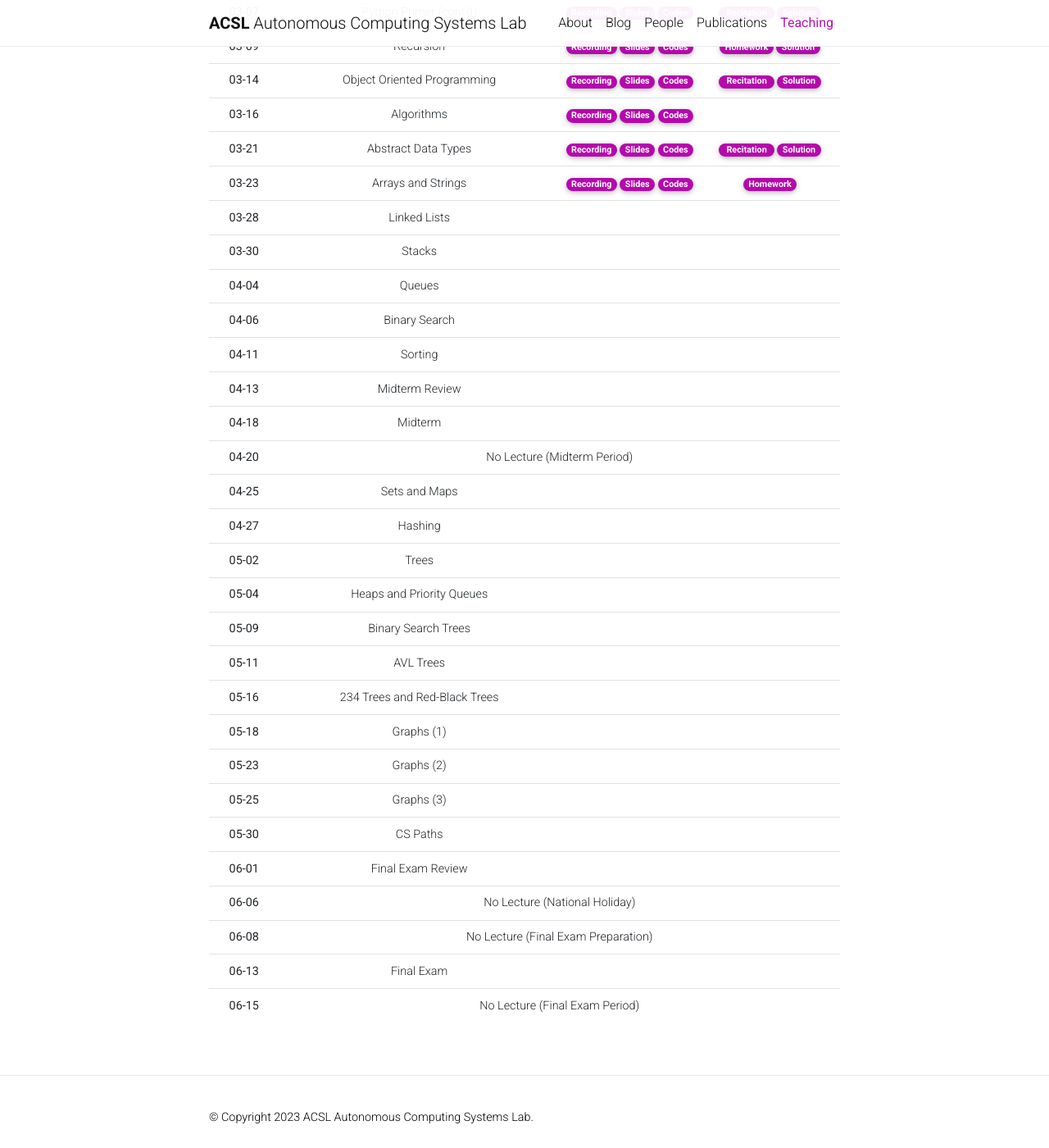
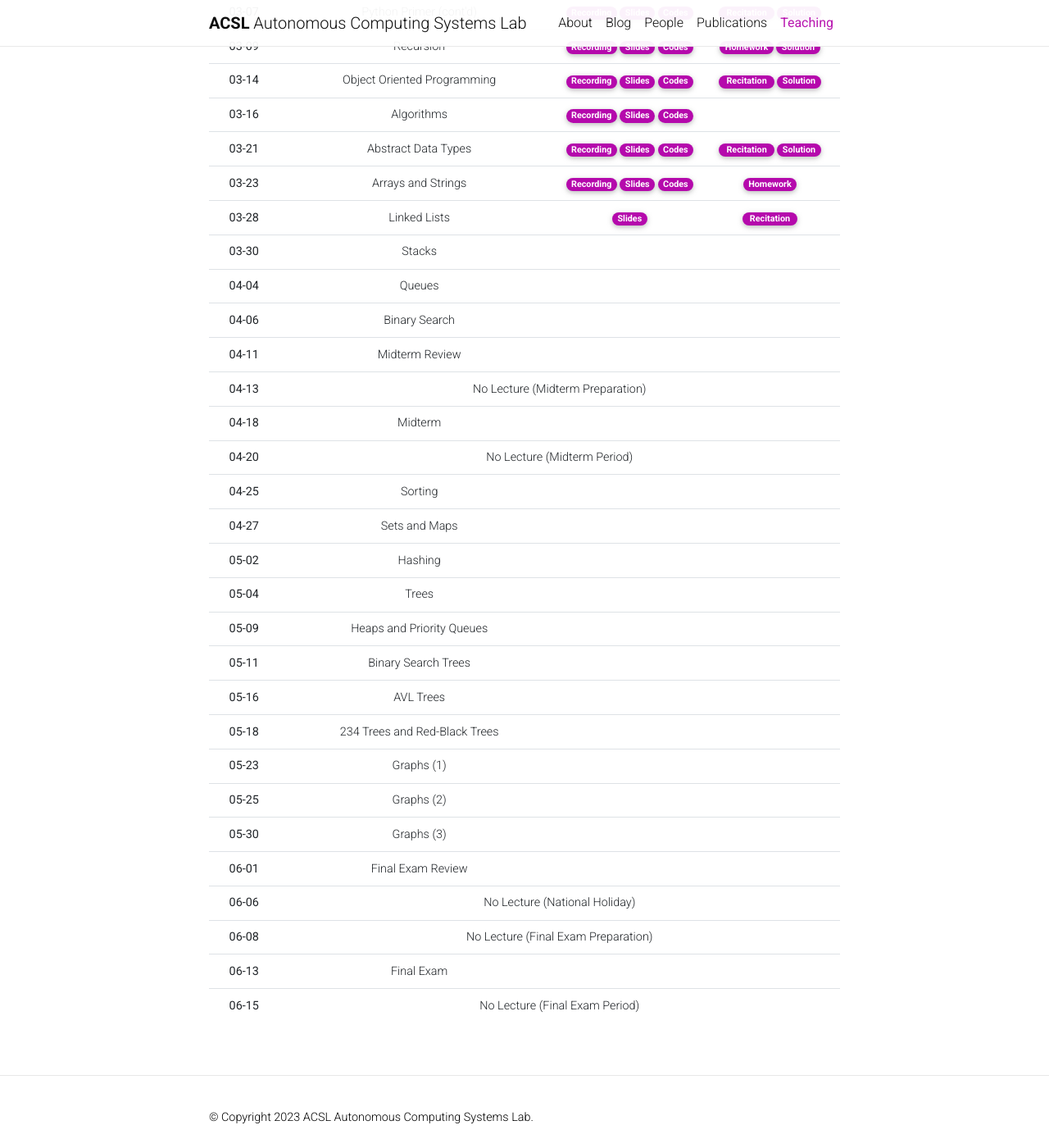
Before and after one commit to Uehwan/Uehwan.github.io, a Jekyll site: the page built from _teaching/datastruct23sp.md, in a window 1280 px wide and 1400 px high, scrolled down 1036 px. Shown: the whole window at 82% size. Built offline with Jekyll 4.4.1, drawn with Linux system fonts in a browser that asks for light colours; nearby versions of some CDN libraries; comment, search, counter and statistics services are not loaded; a style sheet for code colours, icons or effects is not loaded.

Commit message:
23-03-28 pre

```diff
--- a/_teaching/datastruct23sp.md
+++ b/_teaching/datastruct23sp.md
@@ -149,10 +149,13 @@ This course deals with the fundamentals of data structures; the very foundation
       <td>Linked Lists</td>
       <td>
         <!--a href="https://youtu.be/-aKjUSBBWhY" target="_blank" class="badge badge-pill" style="background-color:#B509AC;">Recording</a-->
-        <!--a href="https://docs.google.com/presentation/d/1qku5m_T1eoJQ4x6_FJDQ4k2KzvN_XCR0_ekB9Ufwckk/edit?usp=sharing" target="_blank" class="badge badge-pill" style="background-color:#B509AC;">Slides</a-->
+        <a href="https://docs.google.com/presentation/d/1qku5m_T1eoJQ4x6_FJDQ4k2KzvN_XCR0_ekB9Ufwckk/edit?usp=sharing" target="_blank" class="badge badge-pill" style="background-color:#B509AC;">Slides</a>
         <!--a href="https://colab.research.google.com/drive/1lOEY_pKF5nVgvYWlaXUa6CC0Qoolhvfj?usp=sharing" target="_blank" class="badge badge-pill" style="background-color:#B509AC;">Codes</a-->
       </td>
-      <td><!--a href="https://colab.research.google.com/drive/1gRNMsgBKA2hXzE6bEDwtpcdjbgxCc6t1?usp=sharing" target="_blank" class="badge badge-pill" style="background-color:#B509AC;">Homework</a--></td>
+      <td>
+        <a href="https://colab.research.google.com/drive/1ztWgWJ2q_YMWysph0Guasd5sR-cJjDyg?usp=sharing" target="_blank" class="badge badge-pill" style="background-color:#B509AC;">&nbsp;Recitation&nbsp;</a>
+        <!--a href="https://colab.research.google.com/drive/1-PUaANRTP5vEB2e50aBowecu5-JqzmLL?usp=sharing" target="_blank" class="badge badge-pill" style="background-color:#B509AC;">Solution</a-->
+      </td>
     </tr>
     <tr style="border-bottom: 1.5px solid lightgrey;">
       <th scope="row">03-30</th>
@@ -194,18 +197,6 @@ This course deals with the fundamentals of data structures; the very foundation
     </tr>
     <tr>
       <th scope="row">04-11</th>
-      <td>Sorting</td>
-      <td>
-        <!--a href="https://youtu.be/f7hnSFe4qXk" target="_blank" class="badge badge-pill" style="background-color:#B509AC;">Recording</a-->
-        <!--a href="https://docs.google.com/presentation/d/1I4nq2zOdjFCtgSxa4E6m4zisBHQlDnJsM0vjvhCbkXw/edit?usp=sharing" target="_blank" class="badge badge-pill" style="background-color:#B509AC;">Slides</a-->
-        <!--a href="https://colab.research.google.com/drive/1L4rXXUkTjdIWM413T_FMfNcnSsw7b2EA?usp=sharing" target="_blank" class="badge badge-pill" style="background-color:#B509AC;">Codes</a-->
-      </td>
-      <td>
-        <!--a href="https://colab.research.google.com/drive/1gRNMsgBKA2hXzE6bEDwtpcdjbgxCc6t1?usp=sharing" target="_blank" class="badge badge-pill" style="background-color:#B509AC;">Homework</a-->
-      </td>
-    </tr>
-    <tr style="border-bottom: 1.5px solid lightgrey;">
-      <th scope="row">04-13</th>
       <td>Midterm Review</td>
       <td>
         <!--a href="https://youtu.be/o8dXKCL00Dc" target="_blank" class="badge badge-pill" style="background-color:#B509AC;">Recording</a-->
@@ -215,6 +206,10 @@ This course deals with the fundamentals of data structures; the very foundation
       <td>
         <!--a href="https://colab.research.google.com/drive/1gRNMsgBKA2hXzE6bEDwtpcdjbgxCc6t1?usp=sharing" target="_blank" class="badge badge-pill" style="background-color:#B509AC;">Homework</a-->
       </td>
+    </tr>
+    <tr style="border-bottom: 1.5px solid lightgrey;">
+      <th scope="row">04-13</th>
+      <td colspan="3">No Lecture (Midterm Preparation)</td>
     </tr>
     <tr>
       <th scope="row">04-18</th>
@@ -235,6 +230,18 @@ This course deals with the fundamentals of data structures; the very foundation
     </tr>
     <tr>
       <th scope="row">04-25</th>
+      <td>Sorting</td>
+      <td>
+        <!--a href="https://youtu.be/f7hnSFe4qXk" target="_blank" class="badge badge-pill" style="background-color:#B509AC;">Recording</a-->
+        <!--a href="https://docs.google.com/presentation/d/1I4nq2zOdjFCtgSxa4E6m4zisBHQlDnJsM0vjvhCbkXw/edit?usp=sharing" target="_blank" class="badge badge-pill" style="background-color:#B509AC;">Slides</a-->
+        <!--a href="https://colab.research.google.com/drive/1L4rXXUkTjdIWM413T_FMfNcnSsw7b2EA?usp=sharing" target="_blank" class="badge badge-pill" style="background-color:#B509AC;">Codes</a-->
+      </td>
+      <td>
+        <!--a href="https://colab.research.google.com/drive/1gRNMsgBKA2hXzE6bEDwtpcdjbgxCc6t1?usp=sharing" target="_blank" class="badge badge-pill" style="background-color:#B509AC;">Homework</a-->
+      </td>
+    </tr>
+    <tr style="border-bottom: 1.5px solid lightgrey;">
+      <th scope="row">04-27</th>
       <td>Sets and Maps</td>
       <td>
         <!--a href="https://youtu.be/-onFCIoj3R0" target="_blank" class="badge badge-pill" style="background-color:#B509AC;">Recording</a-->
@@ -246,8 +253,8 @@ This course deals with the fundamentals of data structures; the very foundation
         <!--a href="https://colab.research.google.com/drive/1gRNMsgBKA2hXzE6bEDwtpcdjbgxCc6t1?usp=sharing" target="_blank" class="badge badge-pill" style="background-color:#B509AC;">Solution</a-->
       </td>
     </tr>
-    <tr style="border-bottom: 1.5px solid lightgrey;">
-      <th scope="row">04-27</th>
+    <tr>
+      <th scope="row">05-02</th>
       <td>Hashing</td>
       <td>
         <!--a href="https://youtu.be/UOoLae7Y9_A" target="_blank" class="badge badge-pill" style="background-color:#B509AC;">Recording</a-->
@@ -259,8 +266,8 @@ This course deals with the fundamentals of data structures; the very foundation
         <!--a href="https://colab.research.google.com/drive/1gRNMsgBKA2hXzE6bEDwtpcdjbgxCc6t1?usp=sharing" target="_blank" class="badge badge-pill" style="background-color:#B509AC;">Solution</a-->
       </td>
     </tr>
-    <tr>
-      <th scope="row">05-02</th>
+    <tr style="border-bottom: 1.5px solid lightgrey;">
+      <th scope="row">05-04</th>
       <td>Trees</td>
       <td>
         <!--a href="https://youtu.be/ct4u8Kr9Px4" target="_blank" class="badge badge-pill" style="background-color:#B509AC;">Recording</a-->
@@ -272,8 +279,8 @@ This course deals with the fundamentals of data structures; the very foundation
         <!--a href="https://colab.research.google.com/drive/1MXT2NzGZg40O-MTLsoPLTbqwOxRqmyIS?usp=sharing" target="_blank" class="badge badge-pill" style="background-color:#B509AC;">Solution</a-->
       </td>
     </tr>
-    <tr style="border-bottom: 1.5px solid lightgrey;">
-      <th scope="row">05-04</th>
+    <tr>
+      <th scope="row">05-09</th>
       <td>Heaps and Priority Queues</td>
       <td>
         <!--a href="https://youtu.be/VayQIdwKJpI" target="_blank" class="badge badge-pill" style="background-color:#B509AC;">Recording</a-->
@@ -285,8 +292,8 @@ This course deals with the fundamentals of data structures; the very foundation
         <!--a href="https://colab.research.google.com/drive/1TwFM5dKC70jccGnih4ZUXSQDFJs82IHq?usp=sharing" target="_blank" class="badge badge-pill" style="background-color:#B509AC;">Solution</a-->
       </td>
     </tr>
-    <tr>
-      <th scope="row">05-09</th>
+    <tr style="border-bottom: 1.5px solid lightgrey;">
+      <th scope="row">05-11</th>
       <td>Binary Search Trees</td>
       <td>
         <!--a href="https://youtu.be/pNiU54AMJ7A" target="_blank" class="badge badge-pill" style="background-color:#B509AC;">Recording</a-->
@@ -298,8 +305,8 @@ This course deals with the fundamentals of data structures; the very foundation
         <!--a href="https://colab.research.google.com/drive/1gRNMsgBKA2hXzE6bEDwtpcdjbgxCc6t1?usp=sharing" target="_blank" class="badge badge-pill" style="background-color:#B509AC;">Solution</a-->
       </td>
     </tr>
-    <tr style="border-bottom: 1.5px solid lightgrey;">
-      <th scope="row">05-11</th>
+    <tr>
+      <th scope="row">05-16</th>
       <td>AVL Trees</td>
       <td>
         <!--a href="https://youtu.be/m0qZiTncmiw" target="_blank" class="badge badge-pill" style="background-color:#B509AC;">Recording</a-->
@@ -311,8 +318,8 @@ This course deals with the fundamentals of data structures; the very foundation
         <!--a href="https://colab.research.google.com/drive/1BdIYexIjLWTKG4j-sf3qETbiyl6a3Qjg?usp=sharing" target="_blank" class="badge badge-pill" style="background-color:#B509AC;">Solution</a-->
       </td>
     </tr>
-    <tr>
-      <th scope="row">05-16</th>
+    <tr style="border-bottom: 1.5px solid lightgrey;">
+      <th scope="row">05-18</th>
       <td>234 Trees and Red-Black Trees</td>
       <td>
         <!--a href="https://youtu.be/dKpAHdanf88" target="_blank" class="badge badge-pill" style="background-color:#B509AC;">Recording</a-->
@@ -324,8 +331,8 @@ This course deals with the fundamentals of data structures; the very foundation
         <!--a href="https://colab.research.google.com/drive/1gRNMsgBKA2hXzE6bEDwtpcdjbgxCc6t1?usp=sharing" target="_blank" class="badge badge-pill" style="background-color:#B509AC;">Solution</a-->
       </td>
     </tr>
-    <tr style="border-bottom: 1.5px solid lightgrey;">
-      <th scope="row">05-18</th>
+    <tr>
+      <th scope="row">05-23</th>
       <td>Graphs (1)</td>
       <td>
         <!--a href="https://youtu.be/8ays_br3kLk" target="_blank" class="badge badge-pill" style="background-color:#B509AC;">Recording</a-->
@@ -337,8 +344,8 @@ This course deals with the fundamentals of data structures; the very foundation
         <!--a href="https://colab.research.google.com/drive/15TSj6TrvaAWQLUHDLvJNBL23WqNXvEaE?usp=sharing" target="_blank" class="badge badge-pill" style="background-color:#B509AC;">Solution</a-->
       </td>
     </tr>
-    <tr>
-      <th scope="row">05-23</th>
+    <tr style="border-bottom: 1.5px solid lightgrey;">
+      <th scope="row">05-25</th>
       <td>Graphs (2)</td>
       <td>
         <!--a href="https://youtu.be/g_XC-TKphfM" target="_blank" class="badge badge-pill" style="background-color:#B509AC;">Recording</a-->
@@ -350,8 +357,8 @@ This course deals with the fundamentals of data structures; the very foundation
         <!--a href="https://colab.research.google.com/drive/1gRNMsgBKA2hXzE6bEDwtpcdjbgxCc6t1?usp=sharing" target="_blank" class="badge badge-pill" style="background-color:#B509AC;">Solution</a-->
       </td>
     </tr>
-    <tr style="border-bottom: 1.5px solid lightgrey;">
-      <th scope="row">05-25</th>
+    <tr>
+      <th scope="row">05-30</th>
       <td>Graphs (3)</td>
       <td>
         <!--a href="https://youtu.be/hywa75Wg1L0" target="_blank" class="badge badge-pill" style="background-color:#B509AC;">Recording</a-->
@@ -361,19 +368,6 @@ This course deals with the fundamentals of data structures; the very foundation
       <td>
         <!--a href="https://colab.research.google.com/drive/1RyQ1xyVZcrGy4DrWUOhKgNhxZcX9Hidq?usp=sharing" target="_blank" class="badge badge-pill" style="background-color:#B509AC;">Homework</a-->
         <!--a href="https://colab.research.google.com/drive/1PRYX1GLmRjJN7CUFcYot334M1EXt6E4L?usp=sharing" target="_blank" class="badge badge-pill" style="background-color:#B509AC;">Solution</a-->
-      </td>
-    </tr>
-    <tr>
-      <th scope="row">05-30</th>
-      <td>CS Paths</td>
-      <td>
-        <!--a href="https://youtu.be/ceE-rvxlGMQ" target="_blank" class="badge badge-pill" style="background-color:#B509AC;">Recording</a-->
-        <!--a href="https://docs.google.com/presentation/d/1r2V0T0YVbBkEInCGVWhR7ZTNLylulIQz8v-JcJ5gDOY/edit?usp=sharing" target="_blank" class="badge badge-pill" style="background-color:#B509AC;">Slides</a-->
-        <!--a href="https://colab.research.google.com/drive/1Dg6gmCcntKibeZ5ahHVhRd10PimNvh5J?usp=sharing" target="_blank" class="badge badge-pill" style="background-color:#B509AC;">Codes</a-->
-      </td>
-      <td>
-        <!--a href="https://colab.research.google.com/drive/1gRNMsgBKA2hXzE6bEDwtpcdjbgxCc6t1?usp=sharing" target="_blank" class="badge badge-pill" style="background-color:#B509AC;">Homework</a-->
-        <!--a href="https://colab.research.google.com/drive/1gRNMsgBKA2hXzE6bEDwtpcdjbgxCc6t1?usp=sharing" target="_blank" class="badge badge-pill" style="background-color:#B509AC;">Solution</a-->
       </td>
     </tr>
     <tr style="border-bottom: 1.5px solid lightgrey;">
```
Also changed, not shown: _bibliography/papers.bib (+12 -0 lines).
